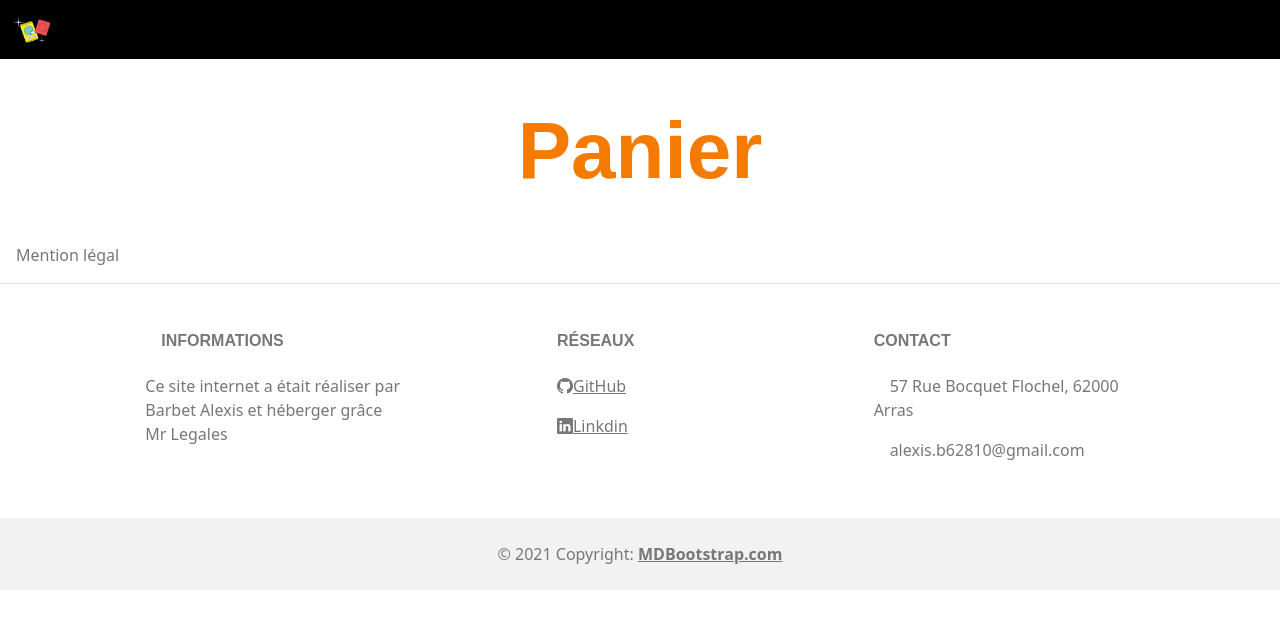
After one commit to abarbet23/dikcaps, a Symfony app: template templates/panier/panier.html.twig in a window 1280 px wide. The commit adds this page. Shown: the top 629 px of the page. Run offline with Twig, Linux system fonts and the light colour scheme; the template is opened without the code that fills it, so the values that code supplies are empty; some libraries are stand-ins or nearby versions; some web fonts are replaced.

Commit message:
page avec message perso et panier qui marche

```diff
--- a/templates/base.html.twig
+++ b/templates/base.html.twig
@@ -17,24 +17,34 @@
 		{% endblock %}
 	</head>
 	<body>
+
+
 		<nav class="navbar navbar-expand-lg bg-dark" data-bs-theme="dark">
 			<div class="container-fluid" bis_skin_checked="1">
 				<a href="{{path('app_base')}}">
 					<img src="{{asset('img/condom.gif')}}" width="40px">
 				</a>
 				<a class="navbar-brand" href="{{path('app_base')}}">Dikcaps</a>
-				<div class="collapse navbar-collapse" id="navbarColor02" bis_skin_checked="1">
+
+
+				<button class="navbar-toggler" type="button" data-bs-toggle="collapse" data-bs-target="#navbarColor01" aria-controls="navbarColor01" aria-expanded="false" aria-label="Toggle navigation">
+					<span class="navbar-toggler-icon"></span>
+				</button>
+
+
+				<div class="collapse navbar-collapse" id="navbarColor01" bis_skin_checked="1">
 					<ul class="navbar-nav me-auto">
 						<li class="nav-item">
-							<a class="nav-link" href="{{path('app_produit')}}">Nos produit</a>
+							<a class="nav-link" href="{{path('app_produit')}}">Nos produits</a>
 						</li>
 						{% if is_granted ('ROLE_ADMIN') %}
 							<li class="nav-item">
-								<a class="nav-link" href="{{path('app_admin')}}">Admin <i class="bi bi-person-fill"></i></a>
+								<a class="nav-link" href="{{path('app_admin')}}">Admin
+									<i class="bi bi-person-fill"></i>
+								</a>
 							</li>
 						{% endif %}
 					</ul>
-
 
 					<ul class="navbar-nav">
 						{% if not is_granted ('IS_AUTHENTICATED_FULLY') %}
@@ -47,11 +57,9 @@
 								</a>
 							</li>
 						{% else %}
-							<li>
-								<button class="btn btn-primary" type="button" data-bs-toggle="offcanvas" data-bs-target="#offcanvasRight" aria-controls="offcanvasRight">Panier
-									<i class="bi bi-cart-fill"></i>
-								</button>
-							</li>
+
+								<a type="button" class="btn btn-primary" href="{{path('app_panier')}}">Panier</a>
+
 							<li class="nav-item">
 								<a class="nav-link" href="{{path('app_logout')}}">
 									{{app.user.email}}
@@ -64,26 +72,63 @@
 			</div>
 
 		</nav>
-
-
 		<!-- message bouton panier -->
-		<div class="offcanvas offcanvas-end" tabindex="-1" id="offcanvasRight" aria-labelledby="offcanvasRightLabel">
-			<div class="offcanvas-header">
-				<h5 class="offcanvas-title" id="offcanvasRightLabel">
-					<i class="bi bi-cart-fill"></i>Panier
-					<i class="bi bi-cart-fill"></i>
-				</h5>
-				<button type="button" class="btn-close" data-bs-dismiss="offcanvas" aria-label="Close"></button>
-			</div>
-			<div class="offcanvas-body">
-				Ici serront ranger les panier
-			</div>
-		</div>
 		{% block body %}{% endblock %}
 		{% block javascripts %}
-			<script src="https://cdn.jsdelivr.net/npm/bootstrap@5.3.2/dist/js/bootstrap.bundle.min.js"></script>
+			<script src="https://cdn.jsdelivr.net/npm/bootstrap@5.3.2/dist/js/bootstrap.bundle.min.js " integrity="sha384-C6RzsynM9kWDrMNeT87bh95OGNyZPhcTNXj1NW7RuBCsyN/o0jlpcV8Qyq46cDfL" crossorigin="anonymous"></script>
 		{% endblock %}
 	</body>
+	<footer class="text-center text-lg-start bg-body-tertiary text-muted justify-content-center">
+		<section class="d-flex justify-content-center justify-content-lg-between p-3 border-bottom">
+			<div class=" text-center me-5 d-none d-lg-block ">
+				<span>Mention légal</span>
+			</div>
+		</section>
+		<section class="">
+			<div class="container text-center text-md-start mt-5">
+				<div class="row mt-3">
+					<div class="col-md-3 col-lg-4 col-xl-3 mx-auto mb-4">
+						<h6 class="text-uppercase fw-bold mb-4">
+							<i class="fas fa-gem me-3"></i>Informations
+						</h6>
+						<p>
+							Ce site internet a était réaliser par Barbet Alexis et héberger grâce Mr Legales
+						</p>
+					</div>
+					<div class="col-md-2 col-lg-2 col-xl-2 mx-auto mb-4">
+						<h6 class="text-uppercase fw-bold mb-4">
+							Réseaux
+						</h6>
+						<p>
+							<a href="https://github.com/abarbet23" class="text-reset">
+								<i class="bi bi-github"></i>GitHub</a>
+						</p>
+						<p>
+							<a href="https://www.linkedin.com/in/alexis-barbet-7494822b6/" class="text-reset">
+								<i class="bi bi-linkedin"></i>Linkdin</a>
+						</p>
+					</div>
+					<div class="col-md-4 col-lg-3 col-xl-3 mx-auto mb-md-0 mb-4">
+						<h6 class="text-uppercase fw-bold mb-4">Contact</h6>
+						<p>
+							<i class="fas fa-home me-3"></i>
+							57 Rue Bocquet Flochel, 62000 Arras</p>
+						<p>
+							<i class="fas fa-envelope me-3"></i>
+							alexis.b62810@gmail.com
+						</p>
+						<p>
+							<i class="fas fa-phone me-3"></i>
+						</p>
+					</div>
+				</div>
+			</div>
+		</section>
+		<div class="text-center p-4" style="background-color: rgba(0, 0, 0, 0.05);">
+			© 2021 Copyright:
+			<a class="text-reset fw-bold" href="https://mdbootstrap.com/">MDBootstrap.com</a>
+		</div>
+	</footer>
 
 
 </html>
--- a/templates/base/admin.html.twig
+++ b/templates/base/admin.html.twig
@@ -18,7 +18,7 @@
                         </thead>
                         <tbody>
                             {% for user in users %}
-                                <tr class="{{ cycle(['table-primary', 'table-secondary'], loop.index0) }}">
+                                <tr class="{{ cycle(['table-danger', 'table-primary'], loop.index0) }}">
                                     <td>{{ user.email | lower }}</td>
                                 </tr>
 							{% endfor %}
--- a/templates/base/index.html.twig
+++ b/templates/base/index.html.twig
@@ -5,6 +5,11 @@
  <h2 class="text-center text-dark mb-4 pb-4 display-2 "> Pour éviter la garde alternée ! </h2>
 <br>
 <br>
+{% if not is_granted ('IS_AUTHENTICATED_FULLY') %}
+						{% else %}
+							<h2 class="text-center text-primary mb-4 pb-2 display-2 "> Heureux de vous revoir </h2>
+              <h3 class="text-center text-dark mb-4 pb-2 display-2 "> {{app.user.email}} </h3>
+						{% endif %}
 <br>
 
  <div id="carouselExampleAutoplaying" class="carousel slide" data-bs-ride="carousel">
--- a/templates/base/produit.html.twig
+++ b/templates/base/produit.html.twig
@@ -27,7 +27,7 @@
 					<ul class="dropdown-menu dropdown-menu-end" style="">
 					{% for t in tailles %}
 						<li>
-							<a class="dropdown-item" href="#">{{t.libelle}}</a>
+							<a class="dropdown-item" href="{{path('app_ajout_panier',{'id':capote.id})}}">{{t.libelle}}</a>
 						</li>
 					{% endfor %}
 					</ul>
--- /dev/null
+++ b/templates/panier/panier.html.twig
@@ -0,0 +1,31 @@
+{% extends 'base.html.twig' %}
+
+{% block title %}
+	{{parent()}}Votre Panier
+{% endblock %}
+
+{% block body %}
+	<h6 class="text-center text-danger mt-4 pt-4 display-1 fw-bold">
+		Panier
+	</h6>
+	<div class="card-group g-4 pt-4">
+		<div class="row row-cols-1 row-cols-sm-3 row-cols-md-4 g-4">
+			{% for i in panier%}
+				<div class="col" style="border-radius: 25%;">
+					<div class="card pb-4 bg-secondary" style="text-align: center;">
+						<div class="card-body">
+							<h5 class="card-header text-center text-dark">{{i.capote.nom}}</h5>
+							{% if i.capote.image | length > 0 %}
+								{% set chemin = 'img/' ~ i.capote.image %}
+								<a href="{{path('app_produit',{'id':i.capote.id})}}">
+									<img src="{{asset(chemin)}}" class="card-img-top">
+								</a>
+							{% endif %}
+							<p class="card-text text-dark">{{i.capote.description}}</p>
+						</div>
+					</div>
+				</div>
+			{% endfor %}
+		</div>
+	</div>
+{% endblock %}
```
Also changed, not shown: migrations/Version20240507113653.php (added, +41 -0 lines), src/Controller/BaseController.php (+29 -4 lines), src/Controller/PanierController.php (added, +52 -0 lines), src/Entity/Ajouter.php (added, +65 -0 lines), src/Entity/Capote.php (+34 -0 lines), src/Entity/Panier.php (+34 -0 lines), src/Repository/AjouterRepository.php (added, +48 -0 lines).
